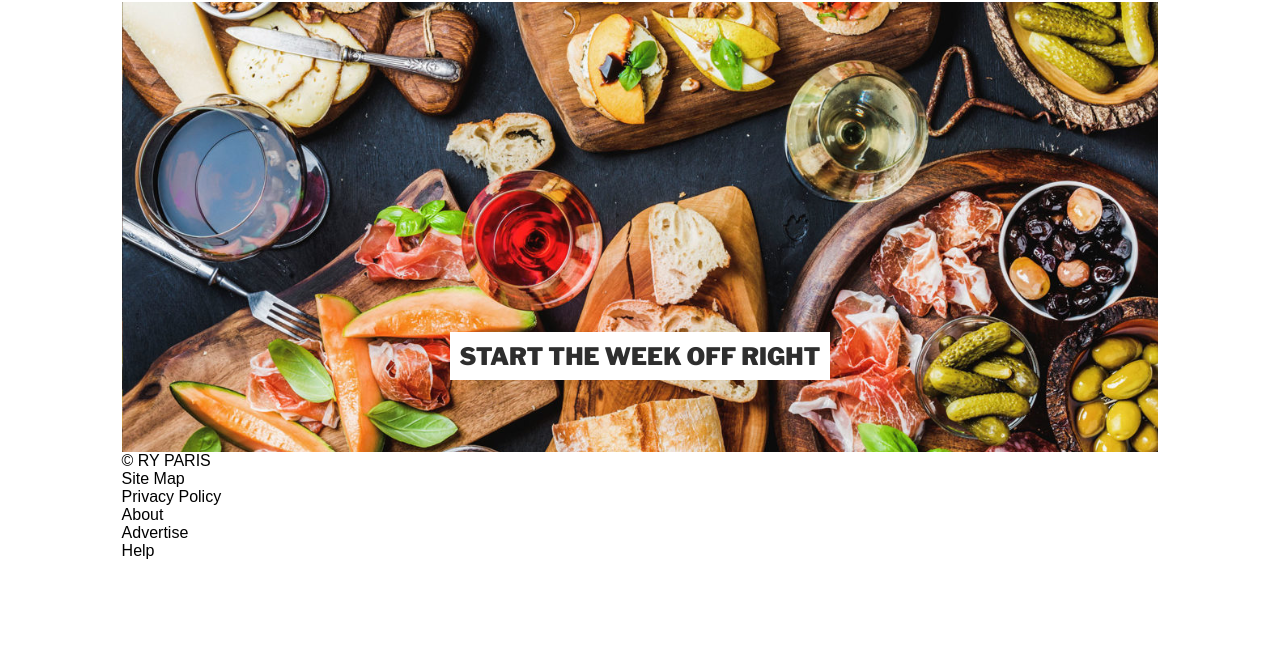
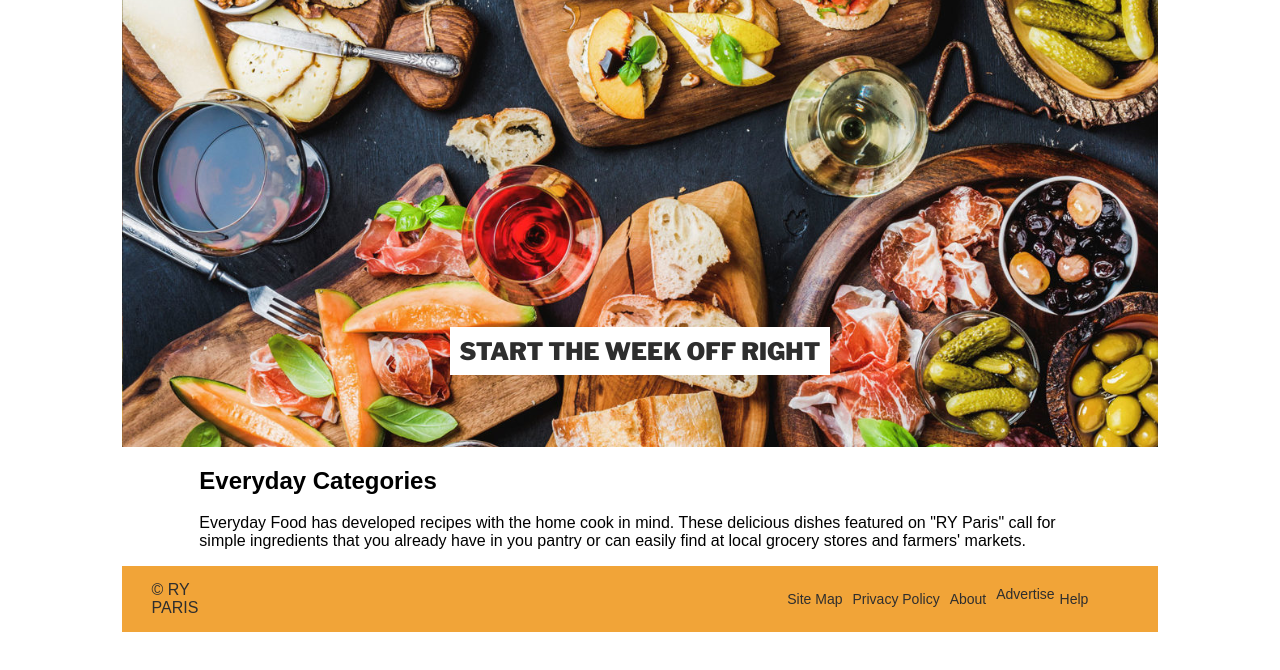
Before and after one commit to brentknudsenstud/RyParisProject, a plain HTML site: page index.html in a window 1280 px wide. Shown: the part 98-768 px from the top of the page. Drawn offline with nearby package versions, Linux system fonts and the light colour scheme; files whose address does not match are found by name.

Commit message:
footer work

```diff
--- a/css/style.css
+++ b/css/style.css
@@ -19,13 +19,12 @@ header {
     flex-direction: row;
     justify-content: space-between;
     flex-wrap: nowrap;
-    margin: 0 0 5px 0;
 }
 
 .rplogo {
     margin: 5px 30px;
     display: flex;
-    flex: flex-grow;
+
     justify-content: flex-start;
     padding: 10px;
 }
@@ -74,3 +73,51 @@ label {
     margin: 330px 0 72px 0;
     min-width: 200px;
 }
+
+.main-content {
+    margin: 0 auto;
+    width: 85%;
+}
+
+footer {
+    background-color:#F1A438;
+    display: flex;
+    flex-direction: row;
+    justify-content: flex-end;
+    flex-wrap: nowrap;
+    align-items: center;
+}
+
+.bottom-nav {
+    width: 90%;
+    display: flex;
+    flex-direction: row;
+    justify-content: flex-end;
+    align-items: center;
+    padding-right: 60px;
+}
+
+.bottom-navlink {
+    display: flex;
+    justify-content: flex-end;
+    margin: 5px;
+}
+footer a {
+    text-decoration: none;
+    color: #2e2e2e;
+}
+
+.bottom-navlink label {
+    justify-content: flex-end;
+    font-size: 14px;
+    font-family: Arial, Helvetica, sans-serif;
+}
+
+.copyright-line {
+    margin: 5px 10px 5px 20px;
+    display: flex;
+    flex-grow: 1;
+    justify-content: flex-start;
+    color: #2e2e2e;
+    padding: 10px;
+}
--- a/index.html
+++ b/index.html
@@ -34,23 +34,26 @@
                 <div class="caption1">START THE WEEK OFF RIGHT</div>
             </div>
         </div>
-        <div</div>
+        <div class="main-content">
+            <h2>Everyday Categories</h2>
+            <p>Everyday Food has developed recipes with the home cook in mind. These delicious dishes featured on "RY Paris" call for simple ingredients that you already have in you pantry or can easily find at local grocery stores and farmers' markets.</p>
+        </div>
         <footer>
             <div class="copyright-line">&copy; RY PARIS</div>
             <div class="bottom-nav">
-                <div class="sitemap">
-                    Site Map
+                <div class="bottom-navlink">
+                    <label><a href="#">Site Map</a></label>
                 </div>
-                <div class="privacy">
-                    Privacy Policy
+                <div class="bottom-navlink">
+                    <label><a href="#">Privacy Policy</a></label>
                 </div>
-                <div class="about">
-                    About
+                <div class="bottom-navlink">
+                    <label><a href="#">About</a></label>
                 </div>
-                <div class="adver">
-                    Advertise
-                <div class="help">
-                    Help
+                <div class="bottom-navlink">
+                    <label><a href="#">Advertise</a></label>
+                <div class="bottom-navlink">
+                    <label><a href="#">Help</a></label>
                 </div>
             </div>
         </footer>
```
